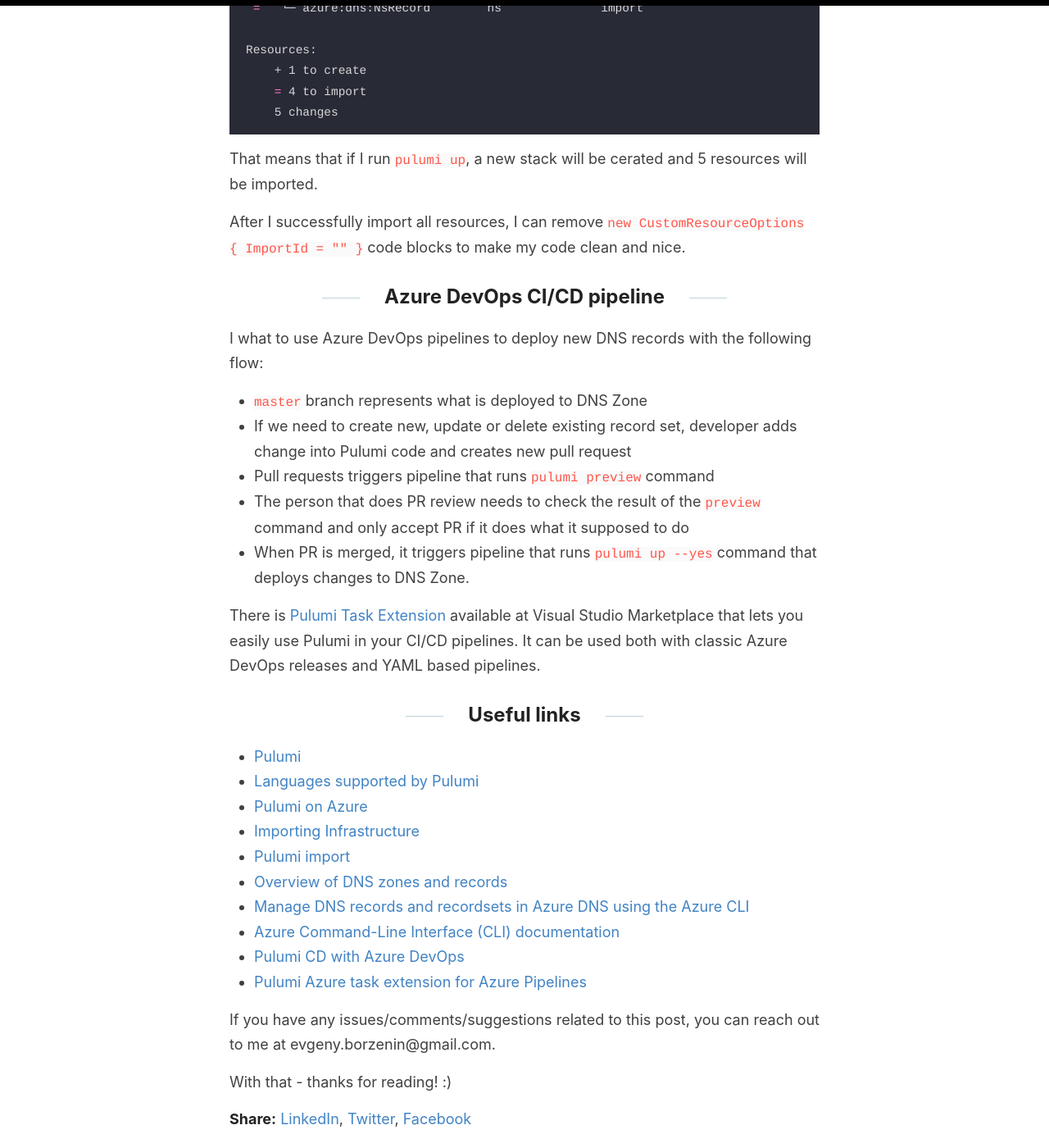
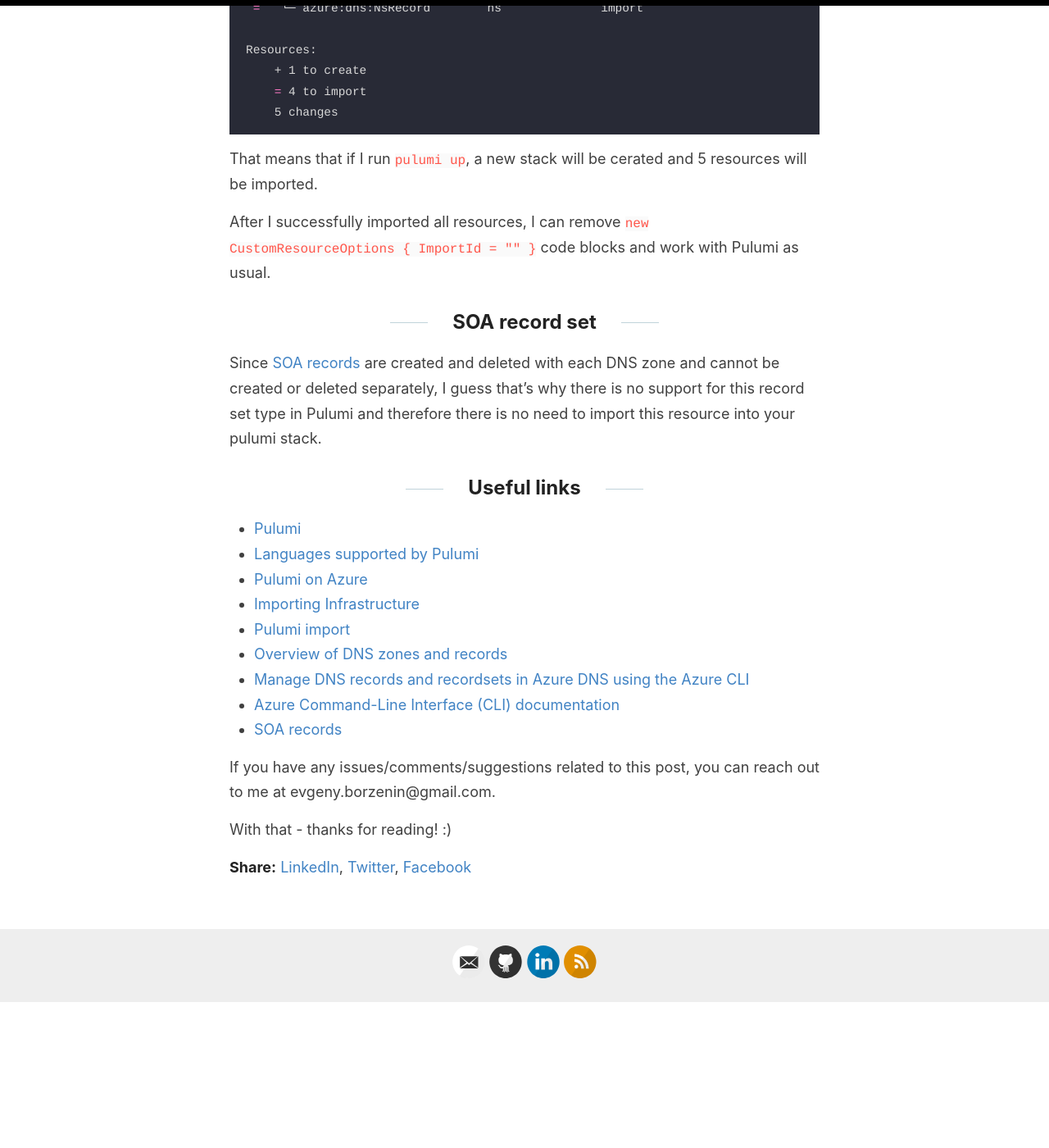
Before and after one commit to evgenyb/evgenyb.github.io, a Jekyll site: the page built from _posts/2020-09-08-import-dns-zone-into-pulumi.md, in a window 1280 px wide and 1400 px high, scrolled down 3155 px. Shown: the whole window at 82% size. Built offline with Jekyll 4.4.1, drawn with Linux system fonts in a browser that asks for light colours; after the commit the page ends 4378 px from its top, so only the background shows below that; some of the changed text lies outside the part shown.

Commit message:
Removed CI/CD block

```diff
--- a/_posts/2020-09-08-import-dns-zone-into-pulumi.md
+++ b/_posts/2020-09-08-import-dns-zone-into-pulumi.md
@@ -9,9 +9,9 @@
 
 ## Importing Infrastructure
 
-Since this Zone was already provisioned manually long before and already contains several records, I need to import existing resources so they can be managed by Pulumi.
+Since my DNS Zone instance was already provisioned manually long before and already contains several DNS record sets, I need to import existing resources so they can be managed by Pulumi.
 
-To adopt existing resources so that Pulumi is able to manage subsequent updates to them, Pulumi offers the [import](https://www.pulumi.com/docs/intro/concepts/programming-model/#import) resource option. This option request that a resource defined in your Pulumi program adopts an existing resource in Azure instead of creating a new one.
+To adopt existing resources so that Pulumi is able to manage subsequent updates to them, Pulumi offers the [import resource](https://www.pulumi.com/docs/intro/concepts/programming-model/#import)  option. This option requests that a resource defined in your Pulumi program adopts an existing resource in Azure instead of creating a new one.
 
 In my case, to import DNS Zone, I need to import the following resources:
 
@@ -114,19 +114,11 @@
 
 That means that if I run `pulumi up`, a new stack will be cerated and 5 resources will be imported.
 
-After I successfully import all resources, I can remove `new CustomResourceOptions { ImportId = "" }` code blocks to make my code clean and nice.
+After I successfully imported all resources, I can remove `new CustomResourceOptions { ImportId = "" }` code blocks and work with Pulumi as usual.
 
-## Azure DevOps CI/CD pipeline
+## SOA record set
 
-I what to use Azure DevOps pipelines to deploy new DNS records with the following flow:
-
-* `master` branch represents what is deployed to DNS Zone
-* If we need to create new, update or delete existing record set, developer adds change into Pulumi code and creates new pull request
-* Pull requests triggers pipeline that runs `pulumi preview` command
-* The person that does PR review needs to check the result of the `preview` command and only accept PR if it does what it supposed to do
-* When PR is merged, it triggers pipeline that runs `pulumi up --yes` command that deploys changes to DNS Zone.
-
-There is [Pulumi Task Extension](https://marketplace.visualstudio.com/items?itemName=pulumi.build-and-release-task) available at Visual Studio Marketplace that lets you easily use Pulumi in your CI/CD pipelines. It can be used both with classic Azure DevOps releases and YAML based pipelines.
+Since [SOA records](https://docs.microsoft.com/en-us/azure/dns/dns-zones-records?WT.mc_id=AZ-MVP-5003837#soa-records) are created and deleted with each DNS zone and cannot be created or deleted separately, I guess that's why there is no support for this record set type in Pulumi and therefore there is no need to import this resource into your pulumi stack.
 
 ## Useful links
 
@@ -138,8 +130,7 @@
 * [Overview of DNS zones and records](https://docs.microsoft.com/en-us/azure/dns/dns-zones-records?WT.mc_id=AZ-MVP-5003837)
 * [Manage DNS records and recordsets in Azure DNS using the Azure CLI](https://docs.microsoft.com/en-us/azure/dns/dns-operations-recordsets-cli?WT.mc_id=AZ-MVP-5003837)
 * [Azure Command-Line Interface (CLI) documentation](https://docs.microsoft.com/en-us/cli/azure/?view=azure-cli-latest?WT.mc_id=AZ-MVP-5003837)
-* [Pulumi CD with Azure DevOps](https://www.pulumi.com/docs/guides/continuous-delivery/azure-devops/)
-* [Pulumi Azure task extension for Azure Pipelines](https://marketplace.visualstudio.com/items?itemName=pulumi.build-and-release-task)
+* [SOA records](https://docs.microsoft.com/en-us/azure/dns/dns-zones-records?WT.mc_id=AZ-MVP-5003837#soa-records)
 
 If you have any issues/comments/suggestions related to this post, you can reach out to me at evgeny.borzenin@gmail.com.
 
```
